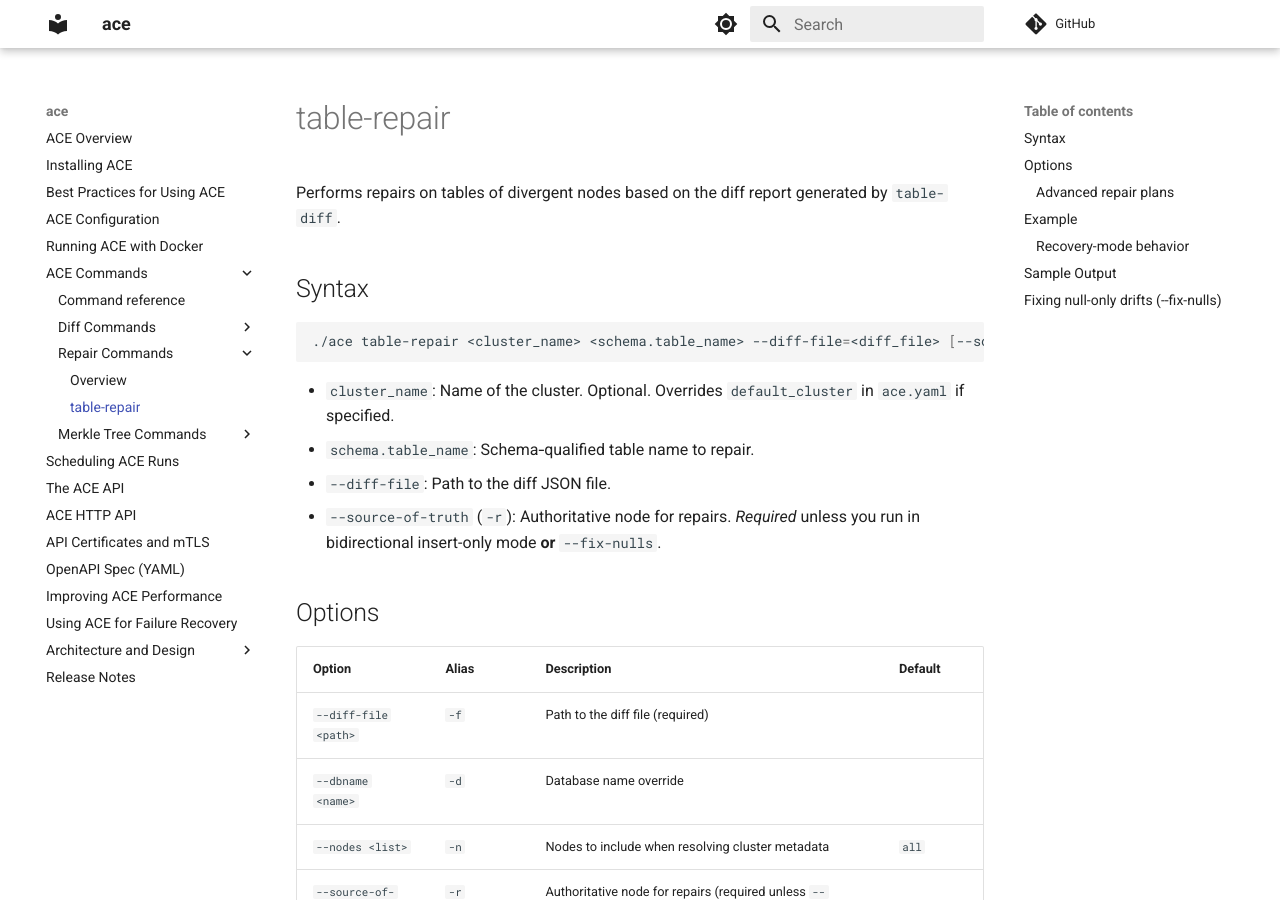
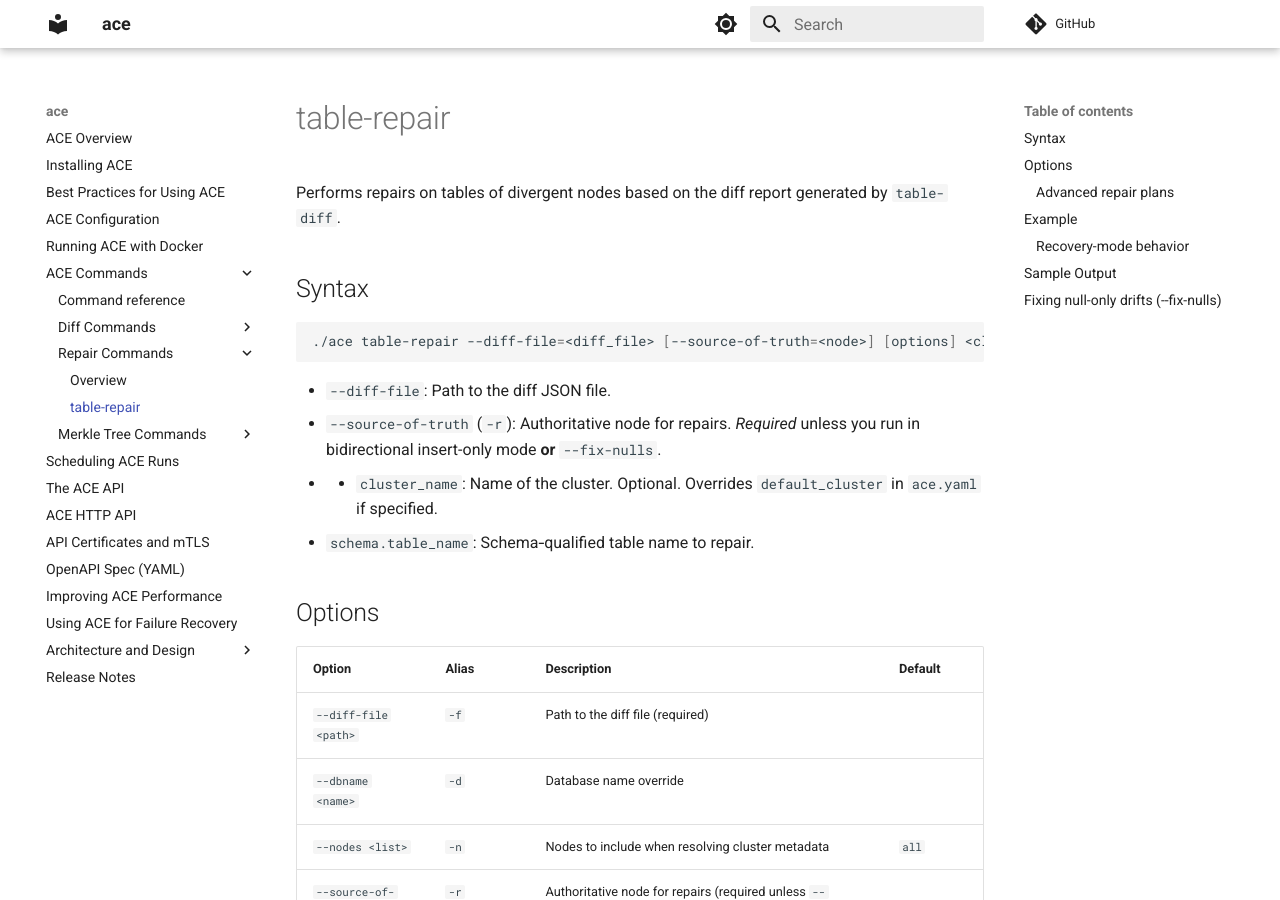
Before and after one commit to pgEdge/ace, an MkDocs documentation site: the page built from docs/commands/repair/table-repair.md, in a window 1280 px wide and 900 px high. Built offline with MkDocs 1.6.1 and Material for MkDocs 9.7.7, drawn with Linux system fonts in a browser that asks for light colours; comment, search, counter and statistics services are not loaded; some of the changed text lies outside the part shown.

Commit message:
Reorder arguments in table-repair command syntax

````diff
--- a/docs/commands/repair/table-repair.md
+++ b/docs/commands/repair/table-repair.md
@@ -5,13 +5,13 @@ Performs repairs on tables of divergent nodes based on the diff report generated
 ## Syntax
 
 ```bash
-./ace table-repair <cluster_name> <schema.table_name> --diff-file=<diff_file> [--source-of-truth=<node>] [options]
+./ace table-repair --diff-file=<diff_file> [--source-of-truth=<node>] [options] <cluster_name> <schema.table_name>
 ```
 
-- `cluster_name`: Name of the cluster. Optional. Overrides `default_cluster` in `ace.yaml` if specified.
-- `schema.table_name`: Schema‑qualified table name to repair.
 - `--diff-file`: Path to the diff JSON file.
 - `--source-of-truth` (`-r`): Authoritative node for repairs. *Required* unless you run in bidirectional insert-only mode **or** `--fix-nulls`.
+- - `cluster_name`: Name of the cluster. Optional. Overrides `default_cluster` in `ace.yaml` if specified.
+- `schema.table_name`: Schema‑qualified table name to repair.
 
 ## Options
 
@@ -42,10 +42,11 @@ Performs repairs on tables of divergent nodes based on the diff report generated
 ## Example
 
 ```sh
-./ace table-repair acctg public.customers_large \
+./ace table-repair \
   --diff-file=public_customers_large_diffs-20250718134542.json \
   --source-of-truth=n1 \
-  --generate-report
+  --generate-report \
+  acctg public.customers_large
 ```
 
 Diff reports share the same prefix generated by `table-diff` (for example `public_customers_large_diffs-20250718134542.json`). When you request a dry run or report, ACE also writes JSON summaries under `reports/<YYYY-MM-DD>/repair_report_<HHMMSS.mmm>.json` (or `dry_run_report_<...>.json`).
````
